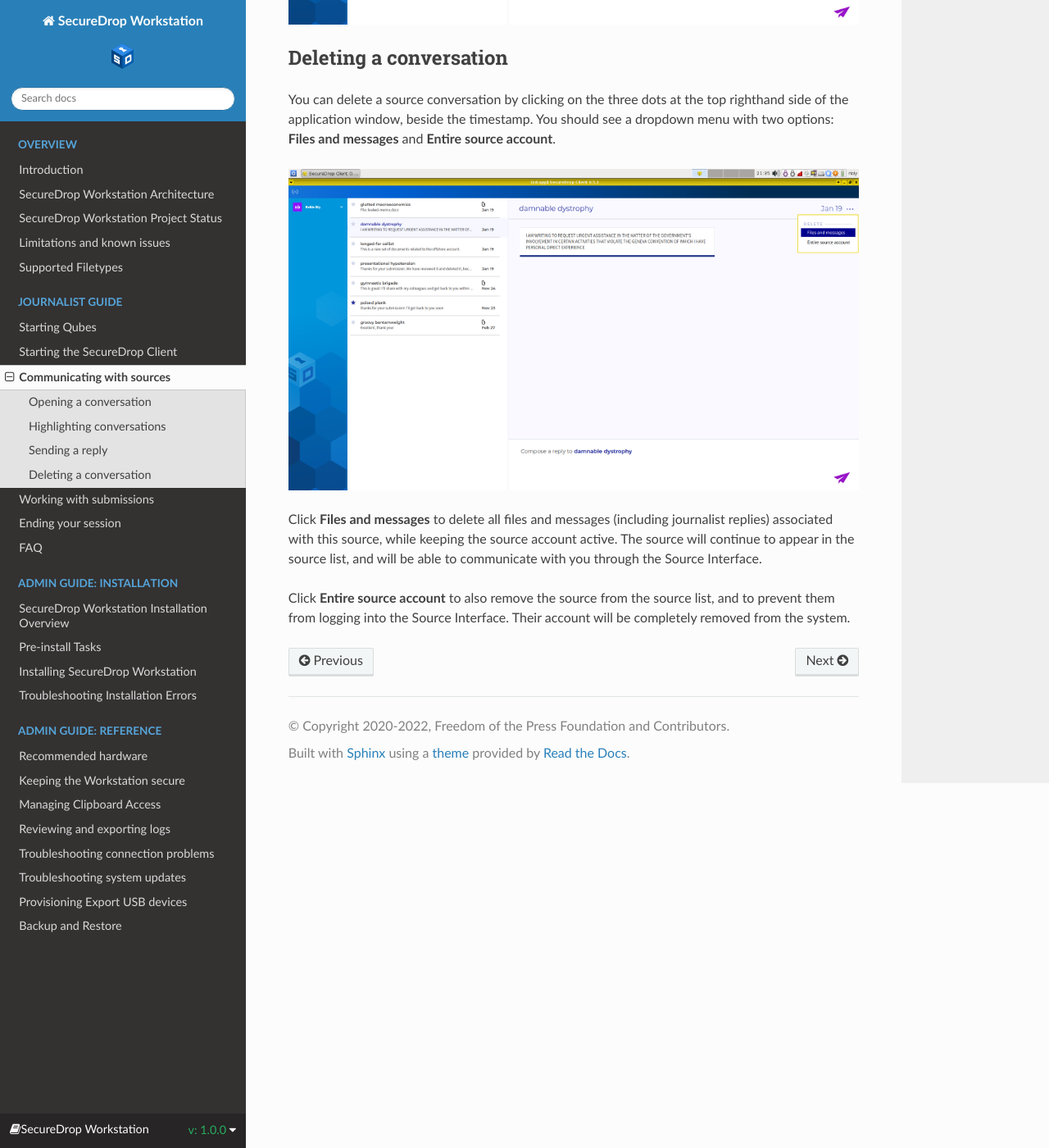
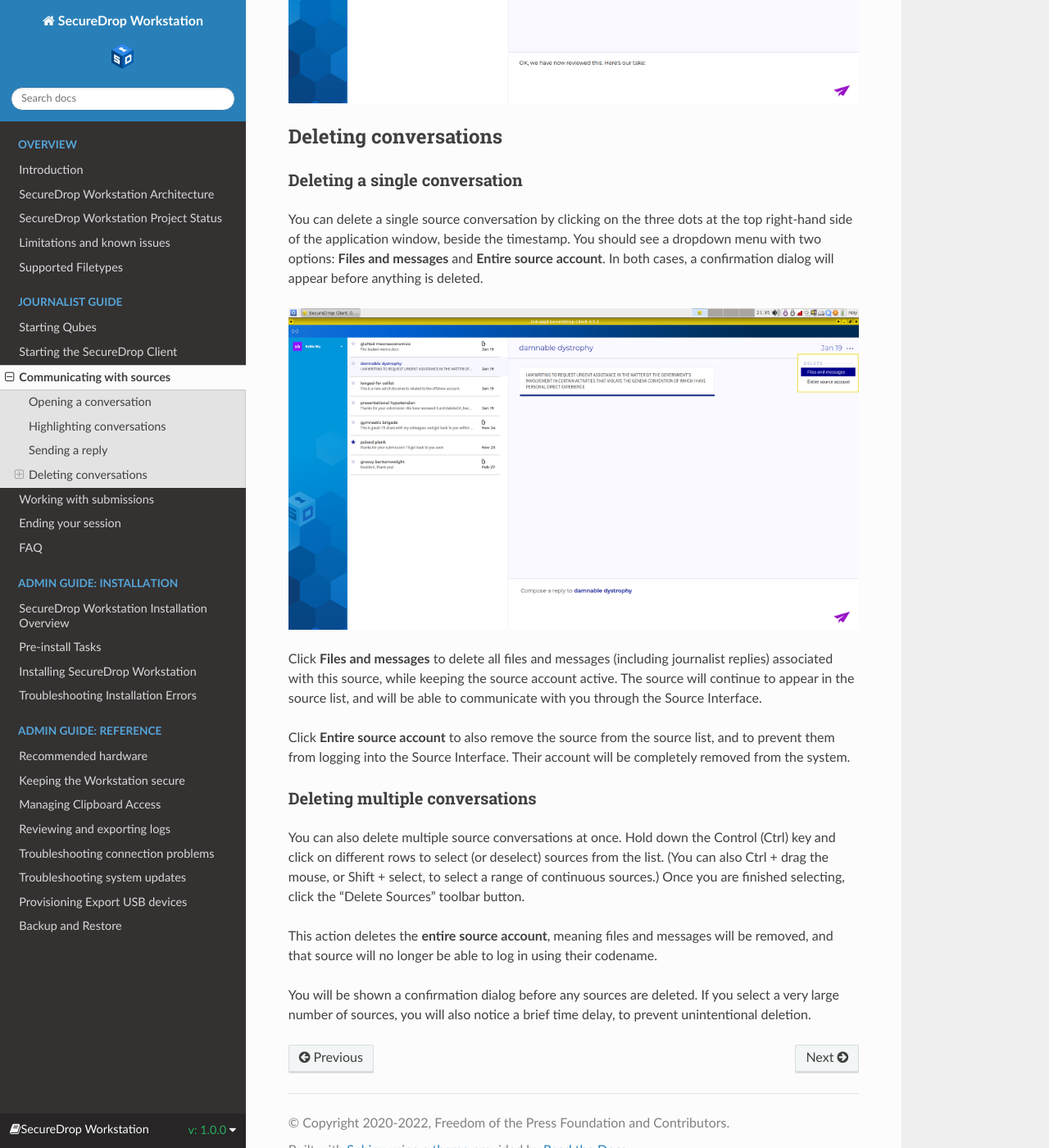
Before and after one commit to freedomofpress/securedrop-workstation-docs, a Sphinx documentation site: the page built from docs/journalist/sources.rst, in a window 1280 px wide and 1400 px high, scrolled down 1806 px. Shown: the whole window at 82% size. Built offline with Sphinx 7.4.7 and the Read the Docs theme 3.1.0, drawn with Linux system fonts in a browser that asks for light colours; some of the changed text lies outside the part shown.

Commit message:
Update description of layout elements to include toolbar and bottom panel. Add multi-delete explanation and screenshots.

```diff
--- a/docs/journalist/sources.rst
+++ b/docs/journalist/sources.rst
@@ -15,6 +15,12 @@
 - The rightmost panel holds the conversation view. All parts of the conversation
   with a specific source (messages, files, and journalist replies) will be
   displayed here.
+
+- The top panel holds a toolbar that allows you to apply actions to multiple
+  sources at once. (Currently, "Delete Sources" is the only supported action.)
+
+- The bottom status bar will alert you to any problems (such as lack of network
+  connectivity or issues downloading a file).
 
 Opening a conversation
 ----------------------
@@ -50,13 +56,17 @@
 
 |screenshot_send_reply|
 
-Deleting a conversation
------------------------
+Deleting conversations
+----------------------
 
-You can delete a source conversation by clicking on the three dots at the top
-righthand side of the application window, beside the timestamp. You should
+Deleting a single conversation
+''''''''''''''''''''''''''''''
+
+You can delete a single source conversation by clicking on the three dots at
+the top right-hand side of the application window, beside the timestamp. You should
 see a dropdown menu with two options: **Files and messages** and **Entire source
-account**.
+account**. In both cases, a confirmation dialog will appear before anything is
+deleted.
 
 |screenshot_deletion_dropdown|
 
@@ -75,3 +85,25 @@
   :width: 100%
 .. |screenshot_deletion_dropdown| image:: ../images/screenshot_deletion_dropdown.png
   :width: 100%
+
+
+Deleting multiple conversations
+'''''''''''''''''''''''''''''''
+
+You can also delete multiple source conversations at once. Hold down the Control
+(Ctrl) key and click on different rows to select (or deselect) sources from the list.
+(You can also Ctrl + drag the mouse, or Shift + select, to select a range of continuous
+sources.) Once you are finished selecting, click the "Delete Sources" toolbar button.
+
+.. |screenshot_select_sources|  image:: ../images/screenshot_delete_sources_select.png
+  :width: 100%
+
+This action deletes the **entire source account**, meaning files and messages will
+be removed, and that source will no longer be able to log in using their codename.
+
+You will be shown a confirmation dialog before any sources are deleted. If you select
+a very large number of sources, you will also notice a brief time delay, to prevent
+unintentional deletion.
+
+.. |screenshot_confirm_delete|  image:: ../images/screenshot_delete_sources_dialog.png
+  :width: 100%
```
Also changed, not shown: other parts of docs/journalist/sources.rst (+1 -1 lines), docs/images/screenshot_delete_sources_dialog.png (added), docs/images/screenshot_delete_sources_select.png (added).
